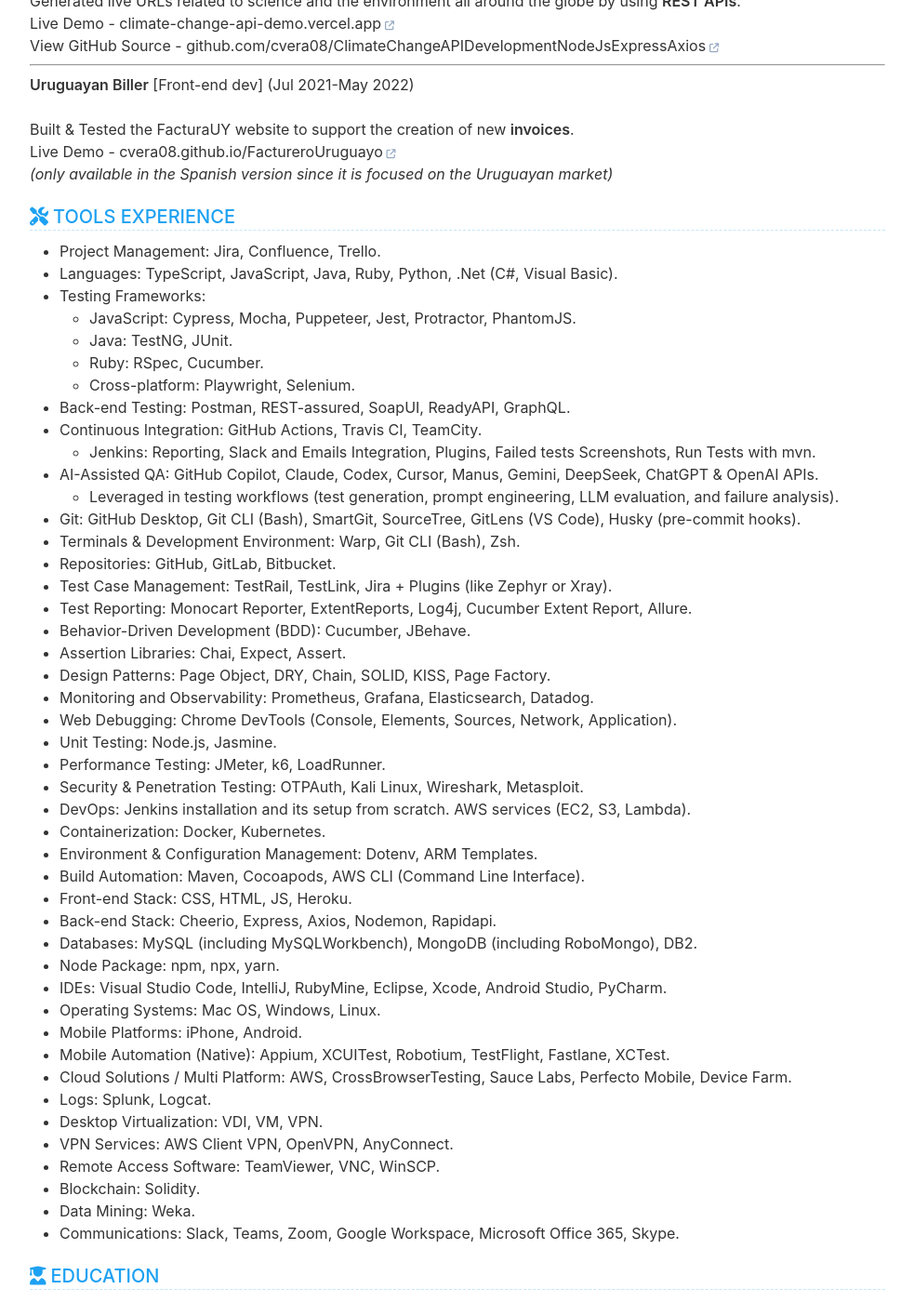
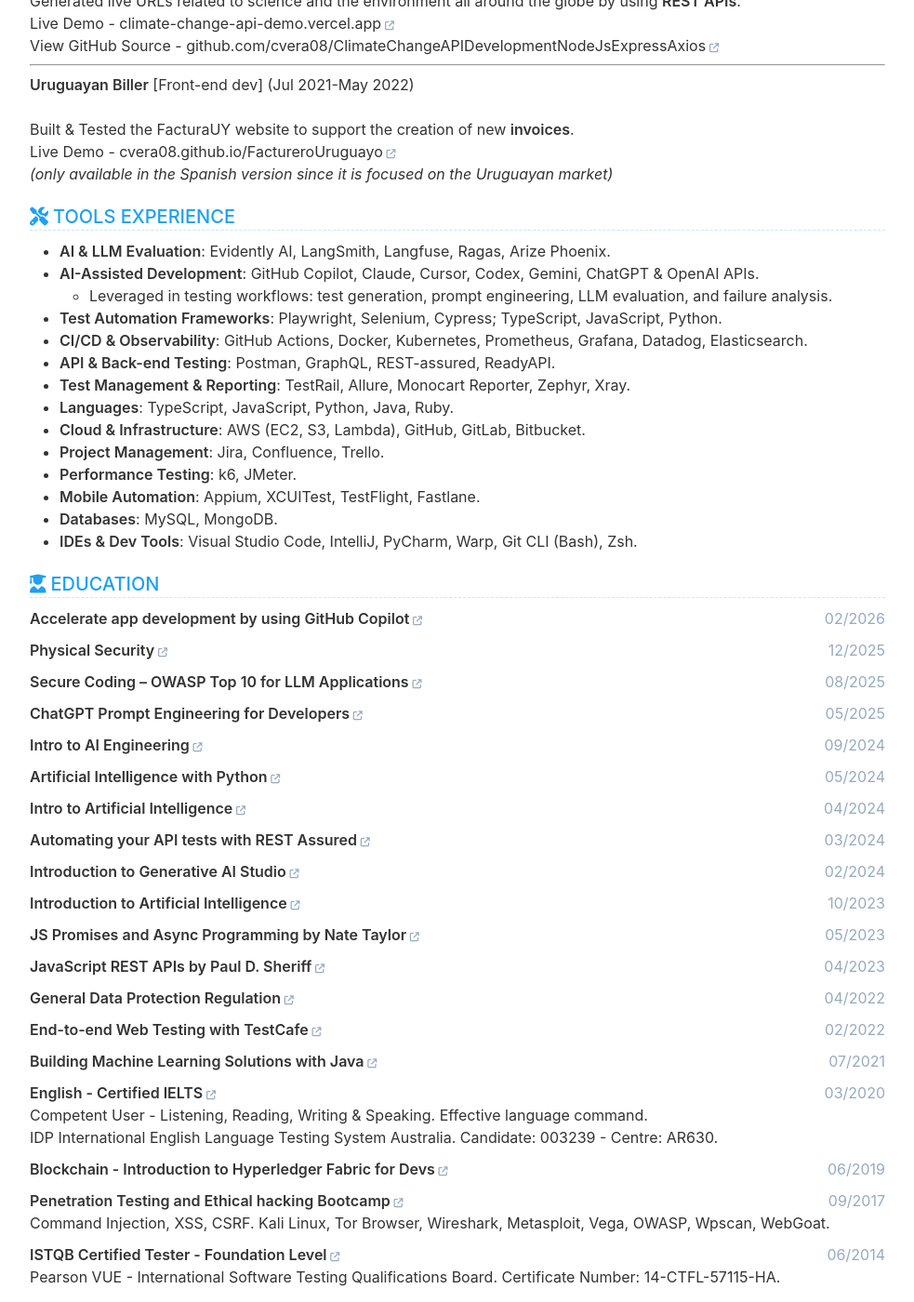
Before and after one commit to cvera08/full-resume, a Jekyll site: the page built from index.html, in a window 1280 px wide and 1400 px high, scrolled down 5311 px. Shown: the whole window at 93% size, without its empty margins (148-1131 px from the left). Built offline with Jekyll 4.4.1, drawn with Linux system fonts in a browser that asks for light colours.

Commit message:
feat(cv): condense Tools Experience to 13 Tier 3 categories

```diff
--- a/_data/data.yml
+++ b/_data/data.yml
@@ -285,51 +285,20 @@ organization:
   order: 9
   title: TOOLS EXPERIENCE
   description: |
-    - Project Management: Jira, Confluence, Trello.
-    - Languages: TypeScript, JavaScript, Java, Ruby, Python, .Net (C#, Visual Basic).
-    - Testing Frameworks:
-      - JavaScript: Cypress, Mocha, Puppeteer, Jest, Protractor, PhantomJS.
-      - Java: TestNG, JUnit.
-      - Ruby: RSpec, Cucumber.
-      - Cross-platform: Playwright, Selenium.
-    - Back-end Testing: Postman, REST-assured, SoapUI, ReadyAPI, GraphQL.
-    - Continuous Integration: GitHub Actions, Travis CI, TeamCity.
-      - Jenkins: Reporting, Slack and Emails Integration, Plugins, Failed tests Screenshots, Run Tests with mvn.
-    - AI-Assisted QA: GitHub Copilot, Claude, Codex, Cursor, Manus, Gemini, DeepSeek, ChatGPT & OpenAI APIs.
-      - Leveraged in testing workflows (test generation, prompt engineering, LLM evaluation, and failure analysis).
-    - Git: GitHub Desktop, Git CLI (Bash), SmartGit, SourceTree, GitLens (VS Code), Husky (pre-commit hooks).
-    - Terminals & Development Environment: Warp, Git CLI (Bash), Zsh.
-    - Repositories: GitHub, GitLab, Bitbucket.
-    - Test Case Management: TestRail, TestLink, Jira + Plugins (like Zephyr or Xray).
-    - Test Reporting: Monocart Reporter, ExtentReports, Log4j, Cucumber Extent Report, Allure.
-    - Behavior-Driven Development (BDD): Cucumber, JBehave.
-    - Assertion Libraries: Chai, Expect, Assert.
-    - Design Patterns: Page Object, DRY, Chain, SOLID, KISS, Page Factory.
-    - Monitoring and Observability: Prometheus, Grafana, Elasticsearch, Datadog.
-    - Web Debugging: Chrome DevTools (Console, Elements, Sources, Network, Application).
-    - Unit Testing: Node.js, Jasmine.
-    - Performance Testing: JMeter, k6, LoadRunner.
-    - Security & Penetration Testing: OTPAuth, Kali Linux, Wireshark, Metasploit.
-    - DevOps: Jenkins installation and its setup from scratch. AWS services (EC2, S3, Lambda).
-    - Containerization: Docker, Kubernetes.
-    - Environment & Configuration Management: Dotenv, ARM Templates.
-    - Build Automation: Maven, Cocoapods, AWS CLI (Command Line Interface).
-    - Front-end Stack: CSS, HTML, JS, Heroku.
-    - Back-end Stack: Cheerio, Express, Axios, Nodemon, Rapidapi.
-    - Databases: MySQL (including MySQLWorkbench), MongoDB (including RoboMongo), DB2.
-    - Node Package: npm, npx, yarn.
-    - IDEs: Visual Studio Code, IntelliJ, RubyMine, Eclipse, Xcode, Android Studio, PyCharm.
-    - Operating Systems: Mac OS, Windows, Linux.
-    - Mobile Platforms: iPhone, Android.
-    - Mobile Automation (Native): Appium, XCUITest, Robotium, TestFlight, Fastlane, XCTest.
-    - Cloud Solutions / Multi Platform: AWS, CrossBrowserTesting, Sauce Labs, Perfecto Mobile, Device Farm.
-    - Logs: Splunk, Logcat.
-    - Desktop Virtualization: VDI, VM, VPN.
-    - VPN Services: AWS Client VPN, OpenVPN, AnyConnect.
-    - Remote Access Software: TeamViewer, VNC, WinSCP.
-    - Blockchain: Solidity.
-    - Data Mining: Weka.
-    - Communications: Slack, Teams, Zoom, Google Workspace, Microsoft Office 365, Skype.
+    - **AI & LLM Evaluation**: Evidently AI, LangSmith, Langfuse, Ragas, Arize Phoenix.
+    - **AI-Assisted Development**: GitHub Copilot, Claude, Cursor, Codex, Gemini, ChatGPT & OpenAI APIs.
+      - Leveraged in testing workflows: test generation, prompt engineering, LLM evaluation, and failure analysis.
+    - **Test Automation Frameworks**: Playwright, Selenium, Cypress; TypeScript, JavaScript, Python.
+    - **CI/CD & Observability**: GitHub Actions, Docker, Kubernetes, Prometheus, Grafana, Datadog, Elasticsearch.
+    - **API & Back-end Testing**: Postman, GraphQL, REST-assured, ReadyAPI.
+    - **Test Management & Reporting**: TestRail, Allure, Monocart Reporter, Zephyr, Xray.
+    - **Languages**: TypeScript, JavaScript, Python, Java, Ruby.
+    - **Cloud & Infrastructure**: AWS (EC2, S3, Lambda), GitHub, GitLab, Bitbucket.
+    - **Project Management**: Jira, Confluence, Trello.
+    - **Performance Testing**: k6, JMeter.
+    - **Mobile Automation**: Appium, XCUITest, TestFlight, Fastlane.
+    - **Databases**: MySQL, MongoDB.
+    - **IDEs & Dev Tools**: Visual Studio Code, IntelliJ, PyCharm, Warp, Git CLI (Bash), Zsh.
 
 
 education:
```
